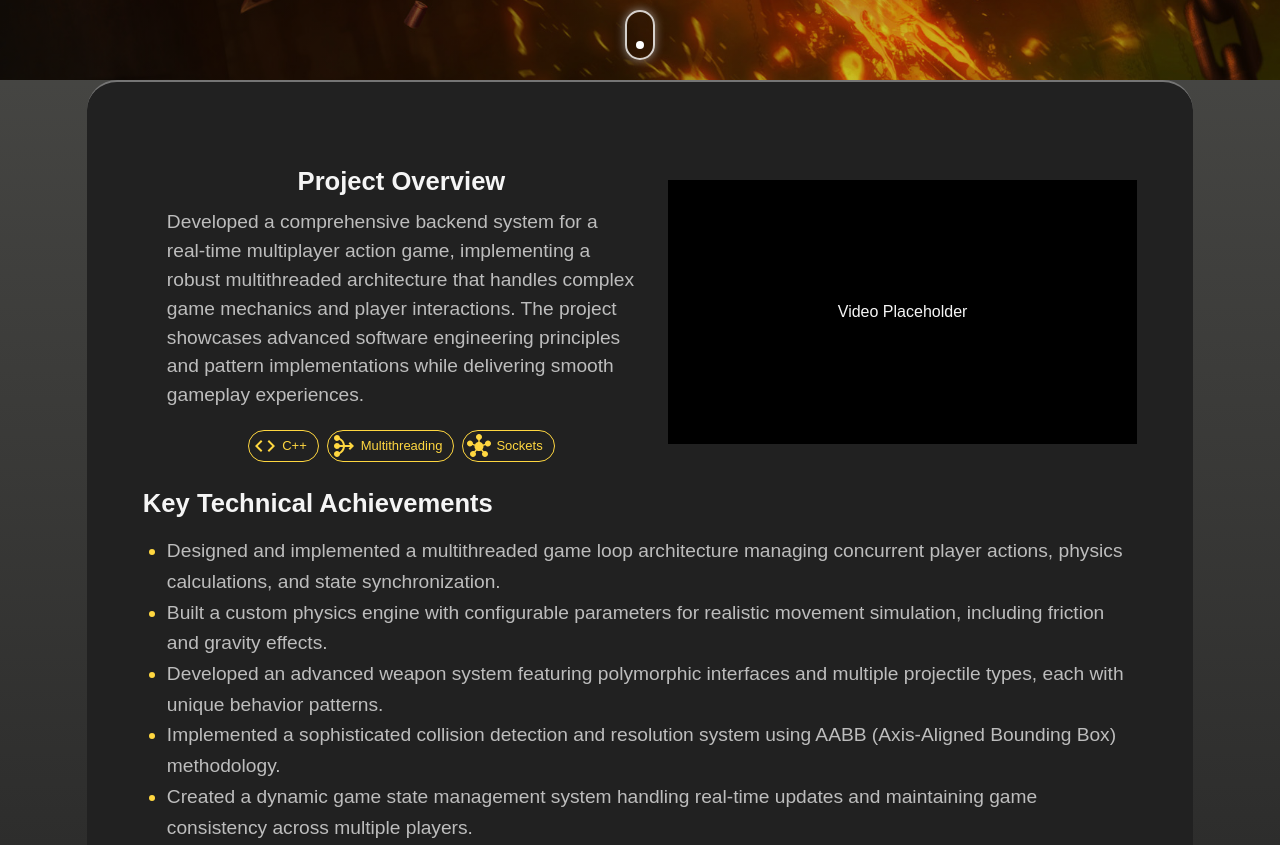
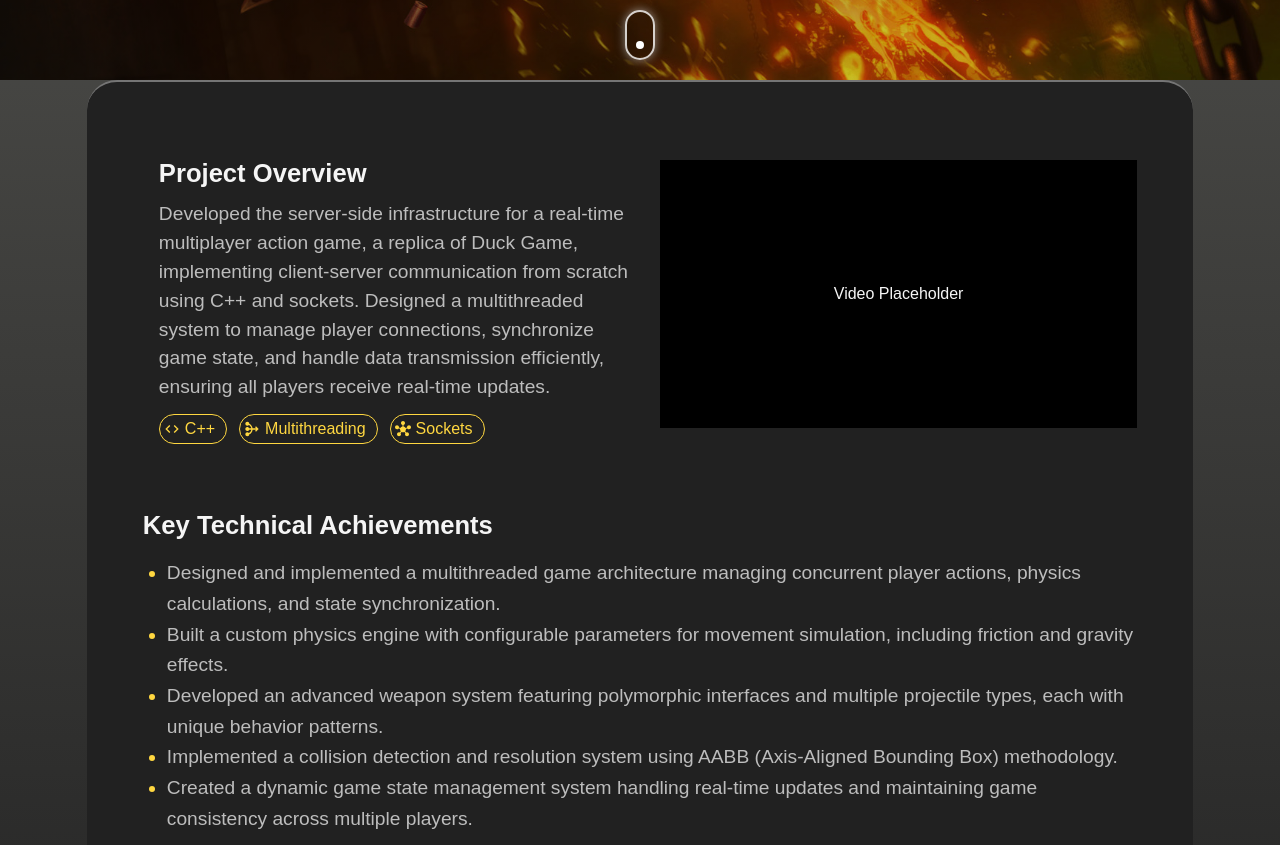
Before and after one commit to IralaElbio/proyects_web, a React (Vite) app in the folder react/: page /duckgame in a window 1280 px wide. Shown: the part 720-1565 px from the top of the page. Built offline with nearby package versions, Linux system fonts and the light colour scheme.

Commit message:
Refactor : cambio del lenguaje de la pagina al igles

```diff
--- a/react/src/Pages/duckgame/Components/CompChallenges.tsx
+++ b/react/src/Pages/duckgame/Components/CompChallenges.tsx
@@ -18,11 +18,11 @@ const ChallengesAndSolutions: React.FC<ChallengesAndSolutionsProps> = ({ data })
             <SubSectionTitle>Challanges and Solutions</SubSectionTitle>
             {data.map((item, index) => (
                 <Box key={index}>
-                    <Typography fontWeight="bold" color='white' variant='h6'> {item.title} </Typography>
+                    <Typography fontWeight="bold" color='white' variant='h6' sx={{ fontSize: "clamp(0.8rem, 2vw, 1.5rem)" }}> {item.title} </Typography>
                     <TextBody>
-                        <strong>Reto:</strong> {item.challenge}
+                        <strong>Challenge:</strong> {item.challenge}
                         <br />
-                        <strong>Solución:</strong> {item.solution}
+                        <strong>Solution:</strong> {item.solution}
                     </TextBody>
                 </Box>
             ))}
--- a/react/src/Pages/duckgame/Components/SectionLobby.tsx
+++ b/react/src/Pages/duckgame/Components/SectionLobby.tsx
@@ -1,4 +1,3 @@
-import React from 'react';
 import { Typography } from '@mui/material';
 import { SpacedStack, FlexBoxRow, FlexBoxRowContent, SubSectionTitle, StyledBox } from "../DuckGameStyles"
 import ChallengesAndSolutions from './CompChallenges';
@@ -7,24 +6,24 @@ import ParagraphList from './CParagraphList';
 
 const challengesAndSolutions = [
     {
-        title: 'Gestión de múltiples conexiones simultáneas',
-        challenge: 'Aceptar y manejar múltiples clientes sin bloquear las operaciones del servidor.',
-        solution: 'Se utilizó un hilo (ClientManager) para cada cliente, permitiendo la gestión simultánea de sus solicitudes y comunicación de manera eficiente y aislada.'
+        title: 'Managing Multiple Simultaneous Connections',
+        challenge: 'Accepting and handling multiple clients without blocking server operations.',
+        solution: 'A dedicated thread (ClientManager) was assigned to each client, allowing simultaneous request handling and efficient, isolated communication.'
     },
     {
-        title: 'Sincronización entre clientes y lobbies',
-        challenge: 'Evitar conflictos al permitir que varios clientes interactúen con los mismos recursos (lobbies).',
-        solution: 'El GameManager actúa como un monitor, sincronizando el acceso a los lobbies y garantizando que no se produzcan condiciones de carrera o inconsistencias.'
+        title: 'Synchronization Between Clients and Lobbies',
+        challenge: 'Preventing conflicts when multiple clients interact with shared resources (lobbies)',
+        solution: 'GameManager acts as a monitor, synchronizing access to lobbies and ensuring no race conditions or inconsistencies occur.'
     },
     {
-        title: 'Transición del Lobby al Juego',
-        challenge: 'Determinar cuándo un lobby está listo para iniciar una instancia de juego y manejar la transición sin interrupciones.',
-        solution: 'Cada Lobby notifica al GameManager cuando todos los clientes están listos, lo que desencadena la creación de una instancia de juego y la eliminación del lobby.'
+        title: 'Transition from Lobby to Game',
+        challenge: 'Determining when a lobby is ready to start a game instance and managing a seamless transition.',
+        solution: 'Each Lobby notifies GameManager when all clients are ready, triggering the creation of a game instance and the removal of the lobby.'
     },
     {
-        title: 'Optimización del uso de recursos',
-        challenge: 'Gestionar la creación y eliminación de hilos y recursos para evitar sobrecargar el servidor.',
-        solution: 'Los hilos de ClientManager y las instancias de lobbies y juegos se eliminan de manera controlada una vez que cumplen su propósito (El cliente deja el lobby para pasar al juego). '
+        title: 'Resource Usage Optimization',
+        challenge: 'Managing thread and resource creation/deletion to prevent server overload.',
+        solution: 'ClientManager threads, along with lobby and game instances, are properly disposed of once they have fulfilled their purpose (when clients leave the lobby to join the game).'
     }
 ];
 
@@ -42,10 +41,10 @@ const content = [{
                         </SubSectionTitle>
                         <ParagraphList
                             content={[
-                                "El sistema implementa una arquitectura cliente-servidor donde ClientManager actúa como punto de entrada, manejando las conexiones individuales de los clientes mediante hilos dedicados.",
-                                "La coordinación central se realiza a través de GameManager, un monitor que gestiona tanto los lobbies de espera como las instancias activas de juego.",
-                                "El proceso de unión de jugadores se maneja a través de Lobbies, que actúan como salas de espera donde los jugadores pueden reunirse antes de comenzar una partida.",
-                                "Una vez que un lobby está completo y todos los jugadores están listos, GameManager coordina la creación de una nueva instancia de juego y la transición de los jugadores desde el lobby hacia la partida."
+                                "The system follows a client-server architecture where ClientManager acts as the entry point, handling individual client connections through dedicated threads.",
+                                "Central coordination is managed by GameManager, a monitor responsible for overseeing both waiting lobbies and active game instances.",
+                                "Player matchmaking is handled through Lobbies, which serve as waiting rooms where players can gather before starting a match.",
+                                "Once a lobby is full and all players are ready, GameManager coordinates the creation of a new game instance and transitions players from the lobby into the match."
                             ]}
                         />
                     </FlexBoxRowContent>
--- a/react/src/Pages/duckgame/Components/SectionProjectOverview.tsx
+++ b/react/src/Pages/duckgame/Components/SectionProjectOverview.tsx
@@ -1,4 +1,3 @@
-import React from "react";
 import { styled } from "@mui/material/styles";
 import { Typography, Stack, Box, Chip } from "@mui/material";
 import { FlexBoxRow, FlexBoxRowContent, StyledStackContainer, SubSectionTitle, TextBody } from "../DuckGameStyles";
@@ -10,18 +9,19 @@ import ItemList from "./CItemList";
 const StyledChip = styled(Chip)(({ theme }) => ({
     borderColor: theme.palette.primary.light,
     color: theme.palette.primary.light,
+    fontSize: "1rem",
+    height: "30px",
     "& .MuiChip-icon": {
         color: theme.palette.primary.light,
+        fontSize: "1rem",
     },
-}));
-
-const ProjectOverviewContent = styled(Box)(({ theme }) => ({
-    flex: 1,
-    display: "flex",
-    flexDirection: "column",
-    justifyContent: "center",
-    alignItems: "center",
-    padding: theme.spacing(3),
+    "@media (max-width: 700px)": {
+        fontSize: "0.6rem",
+        height: "18px",
+        "& .MuiChip-icon": {
+            fontSize: ".6rem",
+        },
+    },
 }));
 
 const ProjectOverviewVideo = styled(Box)(() => ({
@@ -32,6 +32,7 @@ const ProjectOverviewVideo = styled(Box)(() => ({
     display: "flex",
     justifyContent: "center",
     alignItems: "center",
+    marginBottom: "10px",
 }));
 
 const technologies = [
@@ -41,12 +42,11 @@ const technologies = [
 ];
 
 const achievements = [
-    "Designed and implemented a multithreaded game loop architecture managing concurrent player actions, physics calculations, and state synchronization.",
-    "Built a custom physics engine with configurable parameters for realistic movement simulation, including friction and gravity effects.",
+    "Designed and implemented a multithreaded game architecture managing concurrent player actions, physics calculations, and state synchronization.",
+    "Built a custom physics engine with configurable parameters for movement simulation, including friction and gravity effects.",
     "Developed an advanced weapon system featuring polymorphic interfaces and multiple projectile types, each with unique behavior patterns.",
-    "Implemented a sophisticated collision detection and resolution system using AABB (Axis-Aligned Bounding Box) methodology.",
-    "Created a dynamic game state management system handling real-time updates and maintaining game consistency across multiple players.",
-    "Engineered a modular weapon factory system supporting runtime weapon creation and distribution through spawn points."
+    "Implemented a collision detection and resolution system using AABB (Axis-Aligned Bounding Box) methodology.",
+    "Created a dynamic game state management system handling real-time updates and maintaining game consistency across multiple players."
 ];
 
 const technicalHighlights = [
@@ -59,23 +59,25 @@ const technicalHighlights = [
 function ProjectOverview() {
     return (
         <StyledStackContainer>
-            <FlexBoxRow>
-                <ProjectOverviewContent>
+            <FlexBoxRow marginBottom={6}>
+                <FlexBoxRowContent>
                     <SubSectionTitle>
                         Project Overview
                     </SubSectionTitle>
                     <TextBody>
-                        Developed a comprehensive backend system for a real-time multiplayer action game,
-                        implementing a robust multithreaded architecture that handles complex game mechanics
-                        and player interactions. The project showcases advanced software engineering
-                        principles and pattern implementations while delivering smooth gameplay experiences.
+                        Developed the server-side infrastructure for a real-time multiplayer action game,
+                        a replica of Duck Game, implementing client-server communication from scratch
+                        using C++ and sockets.
+                        Designed a multithreaded system to manage player connections,
+                        synchronize game state, and handle data transmission efficiently,
+                        ensuring all players receive real-time updates.
                     </TextBody>
-                    <Stack direction="row" spacing={1} flexWrap="wrap" mt={1}>
+                    <Stack direction="row" spacing={1} flexWrap="wrap" mt={1} gap={0.5}>
                         {technologies.map((tech) => (
                             <StyledChip key={tech.name} label={tech.name} icon={tech.icon} variant="outlined" />
                         ))}
                     </Stack>
-                </ProjectOverviewContent>
+                </FlexBoxRowContent>
                 <ProjectOverviewVideo>
                     <Typography>Video Placeholder</Typography>
                 </ProjectOverviewVideo>
```
